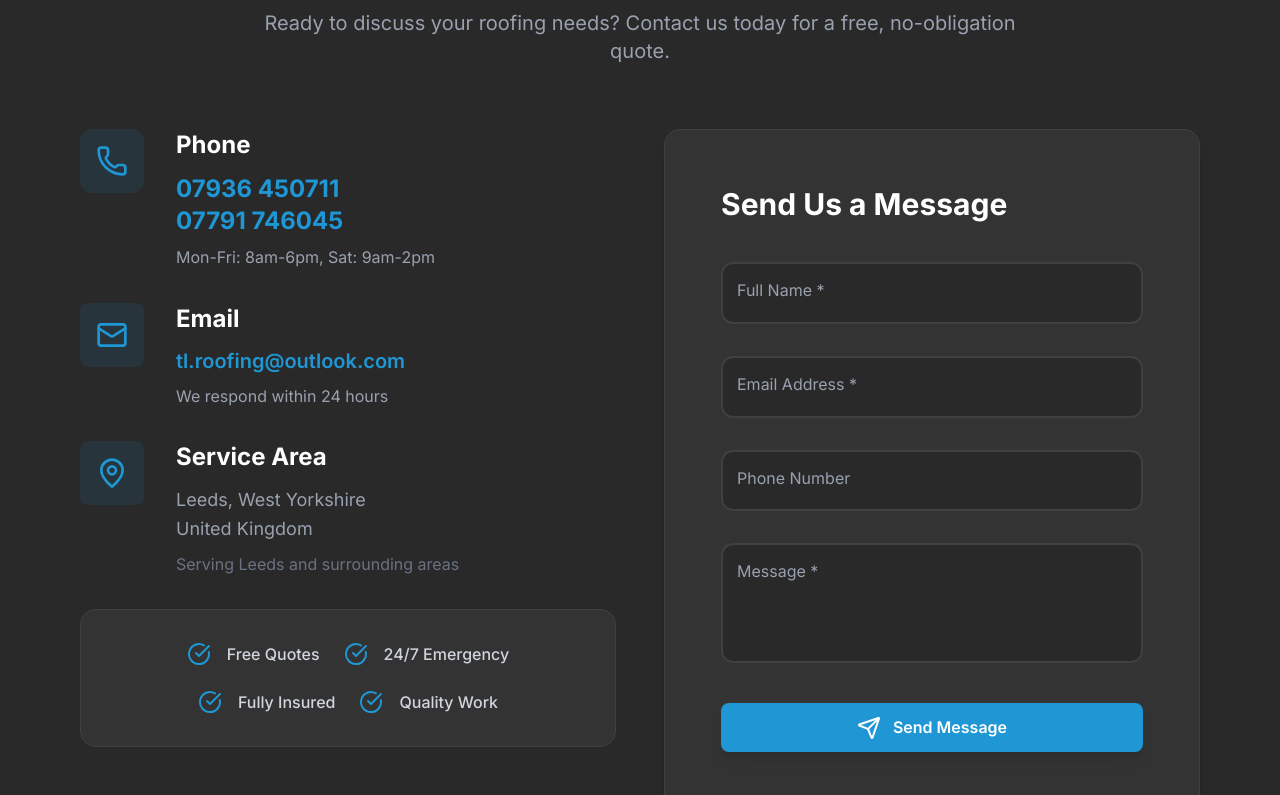
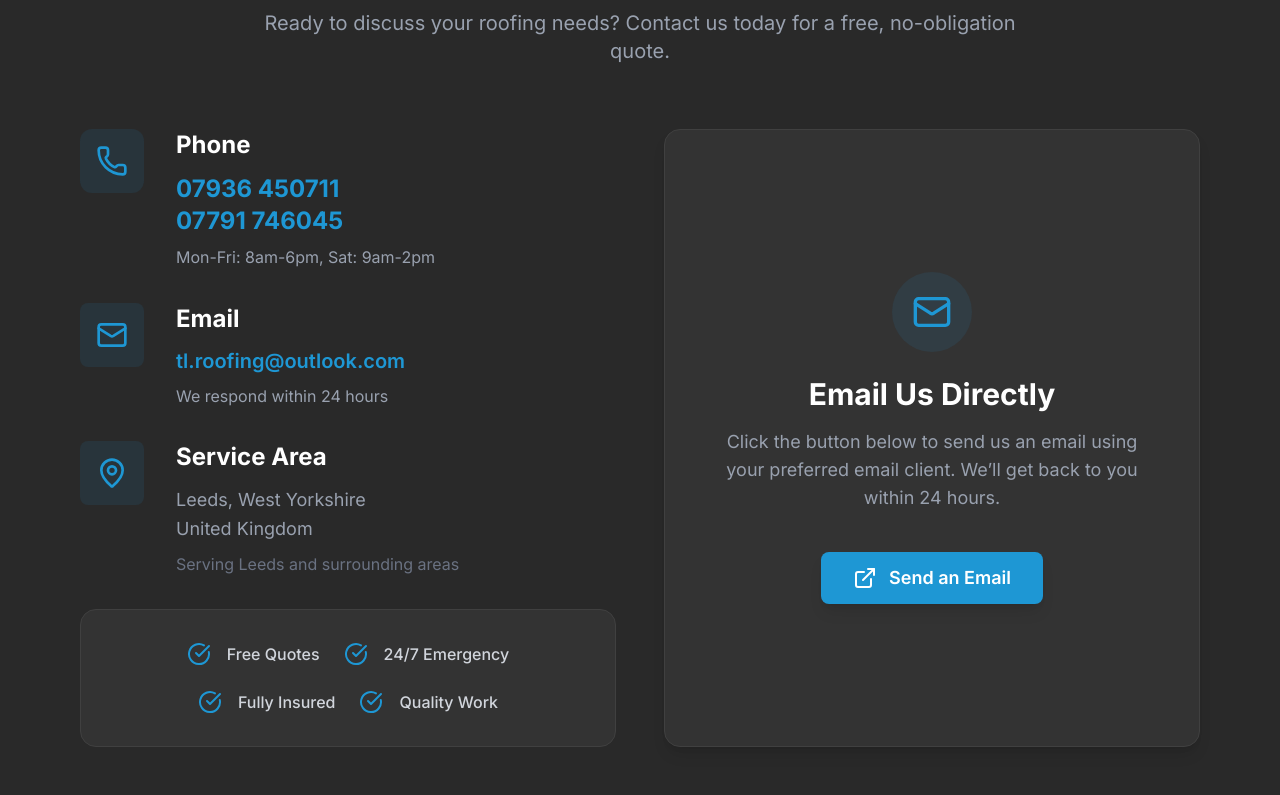
Before and after one commit to scott-cole/tl-roofing, a Next.js app: page / in a window 1280 px wide. Shown: the part 5660-6455 px from the top of the page. Built offline with nearby package versions, Linux system fonts and the light colour scheme.

Commit message:
update email

```diff
--- a/app/api/contact/route.ts
+++ /dev/null
@@ -1,57 +0,0 @@
-import { NextResponse } from "next/server";
-import nodemailer from "nodemailer";
-
-export async function POST(req: Request) {
-  try {
-    const { name, email, phone, message } = await req.json();
-
-    if (!name || !email || !message) {
-      return NextResponse.json(
-        { error: "Name, email, and message are required" },
-        { status: 400 },
-      );
-    }
-
-    const transporter = nodemailer.createTransport({
-      host: process.env.SMTP_HOST,
-      port: Number(process.env.SMTP_PORT) || 587,
-      secure: false,
-      auth: {
-        user: process.env.SMTP_EMAIL,
-        pass: process.env.SMTP_PASSWORD,
-      },
-    });
-
-    await transporter.sendMail({
-      from: process.env.SMTP_EMAIL,
-      to: process.env.CONTACT_EMAIL,
-      replyTo: email,
-      subject: `New Contact Form Message from ${name}`,
-      text: `
-Name: ${name}
-Email: ${email}
-Phone: ${phone || "Not provided"}
-
-Message:
-${message}
-      `.trim(),
-      html: `
-<h2>New Contact Form Submission</h2>
-<table style="border-collapse:collapse;width:100%;max-width:600px">
-  <tr><td style="padding:8px;font-weight:bold">Name:</td><td style="padding:8px">${name}</td></tr>
-  <tr><td style="padding:8px;font-weight:bold">Email:</td><td style="padding:8px">${email}</td></tr>
-  <tr><td style="padding:8px;font-weight:bold">Phone:</td><td style="padding:8px">${phone || "Not provided"}</td></tr>
-</table>
-<h3>Message:</h3>
-<p style="white-space:pre-wrap">${message}</p>
-      `.trim(),
-    });
-
-    return NextResponse.json({ success: true });
-  } catch {
-    return NextResponse.json(
-      { error: "Failed to send message. Please try again later." },
-      { status: 500 },
-    );
-  }
-}
--- a/components/ContactForm.tsx
+++ b/components/ContactForm.tsx
@@ -1,53 +1,8 @@
 "use client";
 
-import { useState } from "react";
-import { Mail, Phone, MapPin, Send, CheckCircle } from "lucide-react";
-import FloatingLabelInput from "./FloatingLabelInput";
+import { Mail, Phone, MapPin, CheckCircle, ExternalLink } from "lucide-react";
 
 export default function ContactForm() {
-  const [formData, setFormData] = useState({
-    name: "",
-    email: "",
-    phone: "",
-    message: "",
-  });
-  const [submitted, setSubmitted] = useState(false);
-  const [error, setError] = useState("");
-  const [sending, setSending] = useState(false);
-
-  const handleSubmit = async (e: React.FormEvent) => {
-    e.preventDefault();
-    setError("");
-    setSending(true);
-
-    try {
-      const res = await fetch("/api/contact", {
-        method: "POST",
-        headers: { "Content-Type": "application/json" },
-        body: JSON.stringify(formData),
-      });
-
-      if (!res.ok) {
-        const data = await res.json();
-        throw new Error(data.error || "Failed to send message");
-      }
-
-      setSubmitted(true);
-      setFormData({ name: "", email: "", phone: "", message: "" });
-      setTimeout(() => setSubmitted(false), 5000);
-    } catch (err) {
-      setError(err instanceof Error ? err.message : "Something went wrong");
-    } finally {
-      setSending(false);
-    }
-  };
-
-  const handleChange = (
-    e: React.ChangeEvent<HTMLInputElement | HTMLTextAreaElement>,
-  ) => {
-    setFormData({ ...formData, [e.target.name]: e.target.value });
-  };
-
   return (
     <section className="py-20 md:py-28 bg-[#292929]">
       <div className="container">
@@ -153,89 +108,25 @@ export default function ContactForm() {
               </div>
             </div>
 
-            <div className="bg-[#333333] rounded-2xl p-14 shadow-lg border border-[#404040] flex-1 min-w-[300px]">
-              <h3 className="text-3xl font-bold text-white mb-10">
-                Send Us a Message
+            <div className="bg-[#333333] rounded-2xl p-14 shadow-lg border border-[#404040] flex-1 min-w-[300px] flex flex-col items-center justify-center text-center">
+              <div className="w-20 h-20 bg-[#1E97D4]/10 rounded-full flex items-center justify-center mb-6">
+                <Mail className="w-10 h-10 text-[#1E97D4]" />
+              </div>
+              <h3 className="text-3xl font-bold text-white mb-4">
+                Email Us Directly
               </h3>
-              {submitted ? (
-                <div className="flex flex-col items-center justify-center py-16 text-center">
-                  <div className="w-20 h-20 bg-[#1E97D4]/10 rounded-full flex items-center justify-center mb-6">
-                    <CheckCircle className="w-10 h-10 text-[#1E97D4]" />
-                  </div>
-                  <h4 className="text-2xl font-bold text-white mb-3">
-                    Message Sent!
-                  </h4>
-                  <p className="text-gray-400 text-lg max-w-md">
-                    Thank you for reaching out. We&rsquo;ll get back to you within 24
-                    hours.
-                  </p>
-                </div>
-              ) : (
-                <form onSubmit={handleSubmit} className="space-y-8">
-                <FloatingLabelInput
-                  id="name"
-                  name="name"
-                  type="text"
-                  label="Full Name *"
-                  required
-                  value={formData.name}
-                  onChange={handleChange}
-                />
-
-                <FloatingLabelInput
-                  id="email"
-                  name="email"
-                  type="email"
-                  label="Email Address *"
-                  required
-                  value={formData.email}
-                  onChange={handleChange}
-                />
-
-                <FloatingLabelInput
-                  id="phone"
-                  name="phone"
-                  type="tel"
-                  label="Phone Number"
-                  value={formData.phone}
-                  onChange={handleChange}
-                />
-
-                <FloatingLabelInput
-                  id="message"
-                  name="message"
-                  label="Message *"
-                  required
-                  value={formData.message}
-                  onChange={handleChange}
-                  isTextArea
-                />
-
-                <button
-                  type="submit"
-                  disabled={sending}
-                  className="w-full btn-primary flex items-center justify-center space-x-3 disabled:opacity-50 disabled:cursor-not-allowed"
-                >
-                  {sending ? (
-                    <>
-                      <svg className="animate-spin w-5 h-5" viewBox="0 0 24 24" fill="none">
-                        <circle className="opacity-25" cx="12" cy="12" r="10" stroke="currentColor" strokeWidth="4" />
-                        <path className="opacity-75" fill="currentColor" d="M4 12a8 8 0 018-8v4a4 4 0 00-4 4H4z" />
-                      </svg>
-                      <span>Sending...</span>
-                    </>
-                  ) : (
-                    <>
-                      <Send className="w-6 h-6" />
-                      <span>Send Message</span>
-                    </>
-                  )}
-                </button>
-                {error && (
-                  <p className="text-red-400 text-sm text-center">{error}</p>
-                )}
-              </form>
-              )}
+              <p className="text-gray-400 text-lg mb-10 max-w-md">
+                Click the button below to send us an email using your preferred
+                email client. We&rsquo;ll get back to you within 24 hours.
+              </p>
+              <a
+                href="mailto:tl.roofing@outlook.com?subject=Roofing%20Enquiry"
+                target="_blank"
+                className="btn-primary inline-flex items-center justify-center space-x-3 text-lg px-10 py-4"
+              >
+                <ExternalLink className="w-6 h-6" />
+                <span>Send an Email</span>
+              </a>
             </div>
           </div>
         </div>
--- a/components/FloatingLabelInput.tsx
+++ /dev/null
@@ -1,119 +0,0 @@
-"use client";
-
-import { useState, type KeyboardEvent } from "react";
-
-interface FloatingLabelInputProps {
-  id: string;
-  name: string;
-  label: string;
-  type?: string;
-  value: string;
-  className?: string;
-  onChange: (
-    e: React.ChangeEvent<HTMLInputElement | HTMLTextAreaElement>,
-  ) => void;
-  onFocus?: (
-    e: React.FocusEvent<HTMLInputElement | HTMLTextAreaElement>,
-  ) => void;
-  onBlur?: (
-    e: React.FocusEvent<HTMLInputElement | HTMLTextAreaElement>,
-  ) => void;
-  required?: boolean;
-  isTextArea?: boolean;
-}
-
-export default function FloatingLabelInput({
-  label,
-  isTextArea = false,
-  className = "",
-  id,
-  name,
-  type = "text",
-  value,
-  required,
-  onChange,
-  onFocus,
-  onBlur,
-}: FloatingLabelInputProps) {
-  const [isFocused, setIsFocused] = useState(false);
-  const [hasValue, setHasValue] = useState(false);
-
-  const isFloating = isFocused || hasValue || value.length > 0;
-
-  const handleFocus = (
-    e: React.FocusEvent<HTMLInputElement | HTMLTextAreaElement>,
-  ) => {
-    setIsFocused(true);
-    onFocus?.(e);
-  };
-
-  const handleBlur = (
-    e: React.FocusEvent<HTMLInputElement | HTMLTextAreaElement>,
-  ) => {
-    setIsFocused(false);
-    onBlur?.(e);
-  };
-
-  const handleChange = (
-    e: React.ChangeEvent<HTMLInputElement | HTMLTextAreaElement>,
-  ) => {
-    setHasValue(e.target.value.length > 0);
-    onChange(e);
-  };
-
-  const handleKeyDown = (e: KeyboardEvent) => {
-    if (e.key === "Enter" && !isTextArea) {
-      (e.target as HTMLInputElement).form?.requestSubmit();
-    }
-  };
-
-  const labelClass = `absolute left-4 transition-all duration-200 pointer-events-none ${
-    isFloating
-      ? "-top-3 left-3 text-xs bg-[#292929] px-2 text-[#1E97D4]"
-      : "top-4 text-gray-400 text-base"
-  }`;
-
-  const inputClass = `w-full px-4 py-4 bg-[#292929] border-2 border-[#404040] rounded-xl focus:ring-2 focus:ring-[#1E97D4] focus:border-transparent transition-all text-white placeholder-gray-500 ${
-    isFocused ? "border-[#1E97D4] shadow-lg shadow-[#1E97D4]/20" : ""
-  } ${className}`;
-
-  if (isTextArea) {
-    return (
-      <div className="relative">
-        <textarea
-          id={id}
-          name={name}
-          value={value}
-          required={required}
-          className={`${inputClass} resize-none min-h-[120px]`}
-          onFocus={handleFocus}
-          onBlur={handleBlur}
-          onChange={handleChange}
-        />
-        <label className={labelClass} htmlFor={id}>
-          {label}
-        </label>
-      </div>
-    );
-  }
-
-  return (
-    <div className="relative">
-      <input
-        id={id}
-        name={name}
-        type={type}
-        value={value}
-        required={required}
-        className={inputClass}
-        onFocus={handleFocus}
-        onBlur={handleBlur}
-        onChange={handleChange}
-        onKeyDown={handleKeyDown}
-      />
-      <label className={labelClass} htmlFor={id}>
-        {label}
-      </label>
-    </div>
-  );
-}
--- a/package.json
+++ b/package.json
@@ -13,7 +13,6 @@
     "clsx": "^2.1.1",
     "lucide-react": "^1.14.0",
     "next": "16.2.6",
-    "nodemailer": "^8.0.7",
     "react": "19.2.4",
     "react-dom": "19.2.4",
     "tailwind-merge": "^3.5.0"
@@ -21,7 +20,6 @@
   "devDependencies": {
     "@tailwindcss/postcss": "^4",
     "@types/node": "^20",
-    "@types/nodemailer": "^8.0.0",
     "@types/react": "^19",
     "@types/react-dom": "^19",
     "eslint": "^9",
```
Also changed, not shown: 1 other file (tests, documents, lock files or other folders).
